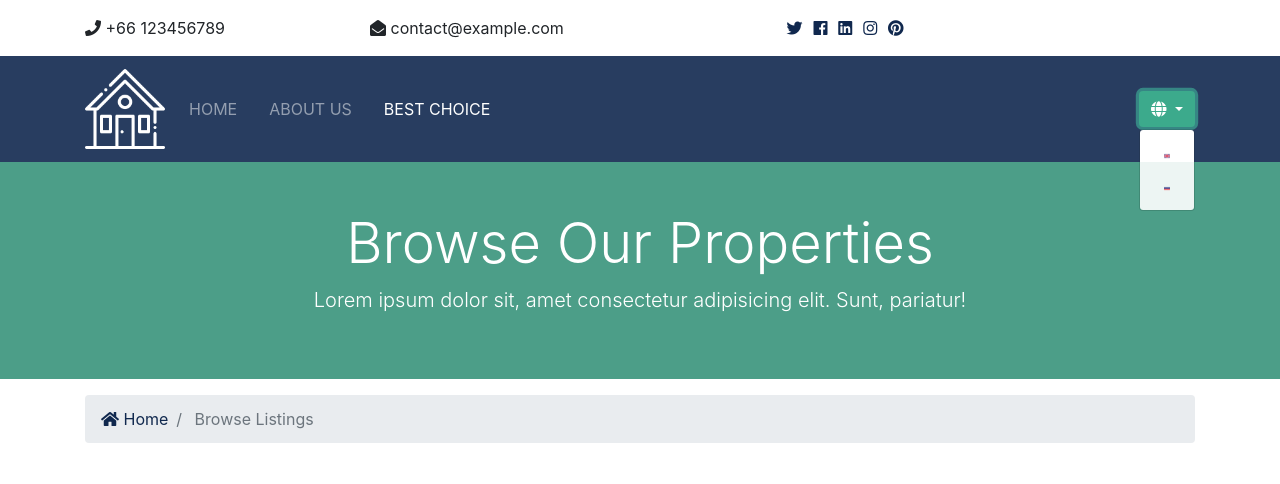
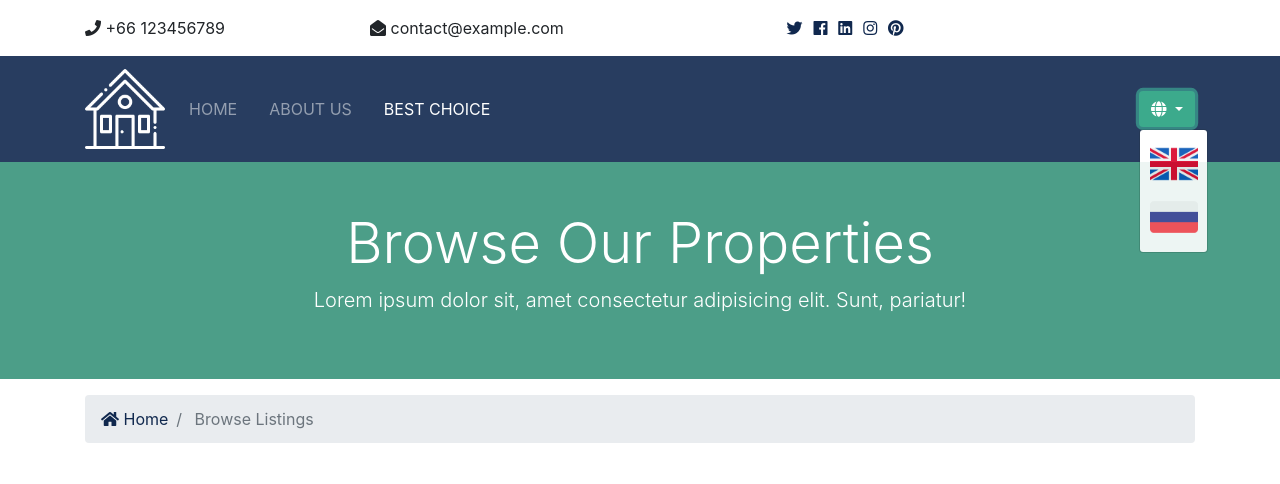
Before and after one commit to ludwig300/Real-Estate-Django-Web-App-master, a Django app: page /en/listings/ in a window 1280 px wide, after a click that opens the changed part. Shown: the top 484 px of the page. Run offline with Django 3.2, Linux system fonts and the light colour scheme; data that the repository does not hold is empty; parts of the project's set-up code (start-up, migrations or seed data) failed here and were passed over; some libraries are stand-ins or nearby versions.

Commit message:
fixed flags

```diff
--- a/realestate/static/css/style.css
+++ b/realestate/static/css/style.css
@@ -134,7 +134,11 @@ option {
 }
 
 .dropdown-item img {
+  width: 3rem;
   height: auto;
+}
+.dropdown-item {
+  padding: 0.15rem 0.6rem;
 }
 
 @media (max-width: 768px) {
```
